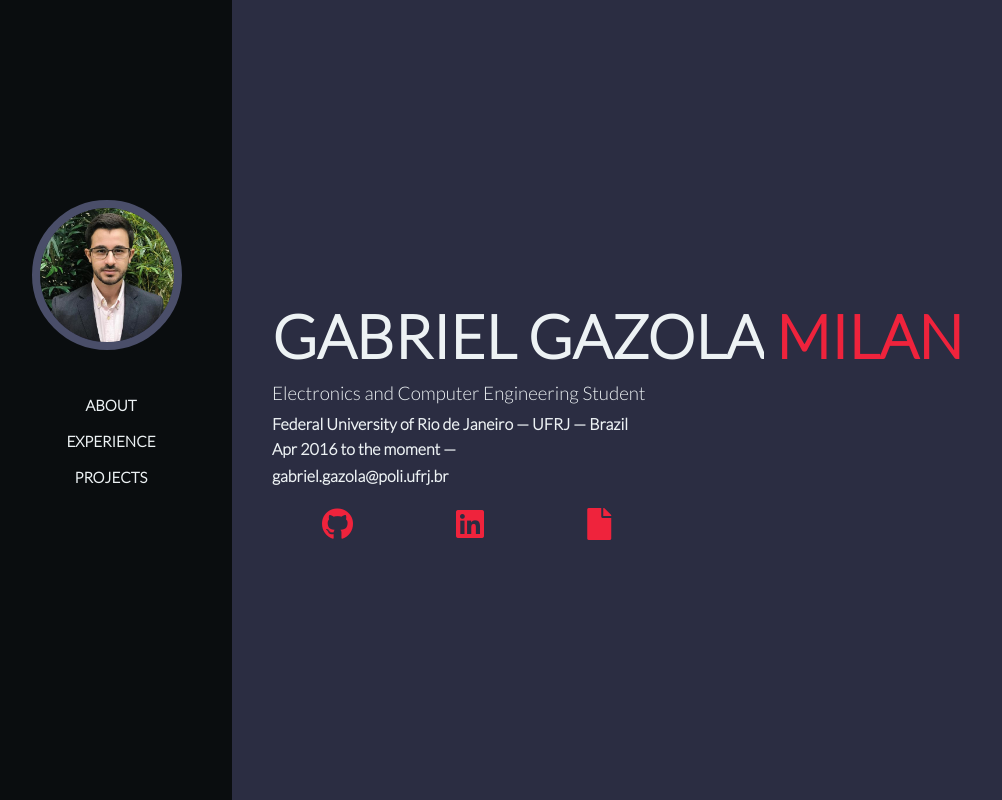
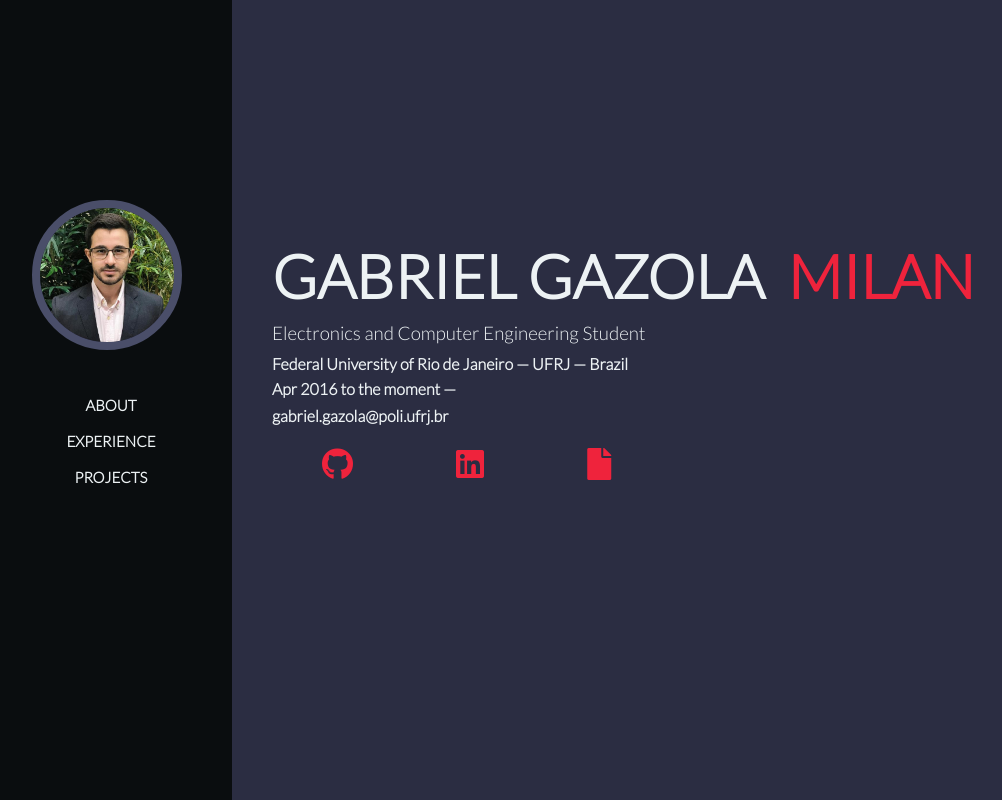
Before and after one commit to matheusmereb/portfolio-gaz, a plain HTML site: page Gazola/index.html in a window 1280 px wide. Shown: the top 800 px of the page, without its empty margins (18-1020 px from the left). Drawn offline with Linux system fonts and the light colour scheme.

Commit message:
Trimmed code a bit, minor changes on syntax, deleted random useless div

```diff
--- a/Gazola/css/style.css
+++ b/Gazola/css/style.css
@@ -87,7 +87,7 @@ p {
 /* Showcase */
 .showcase {
   max-width: 900px;
-  margin: 300px 0px;
+  margin: 30vh 0;
 }
 
 .showcase h4,
@@ -123,11 +123,11 @@ a {
   color: var(--primary-color);
 }
 
-.showcase-text .flex {
+/* .showcase-text .flex {
   display: flex;
   justify-items: center;
   width: fit-content;
-}
+} */
 
 .showcase-text .red {
   color: var(--terciary-color);
```
Also changed, not shown: Gazola/index.html (+0 -1 lines).
